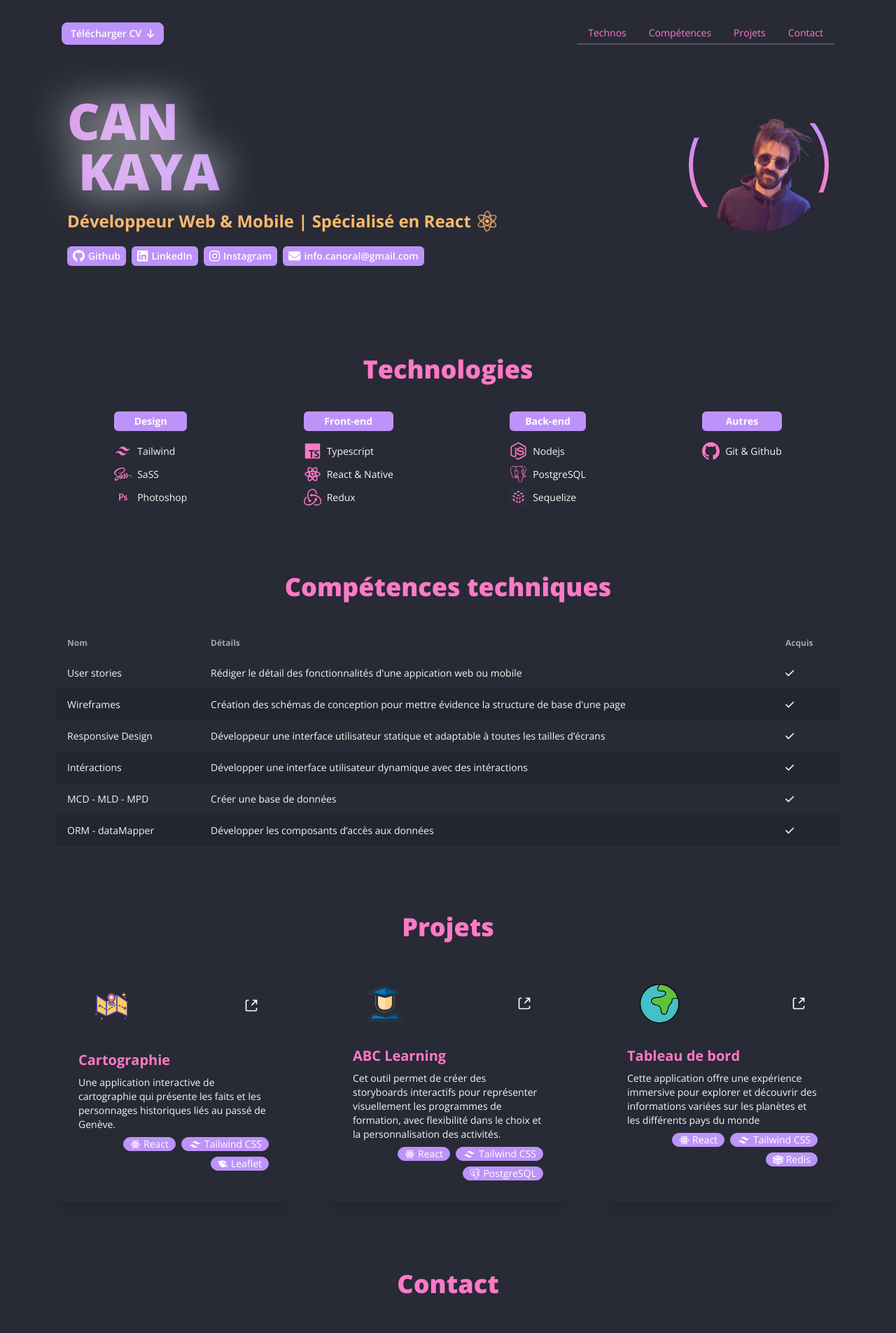
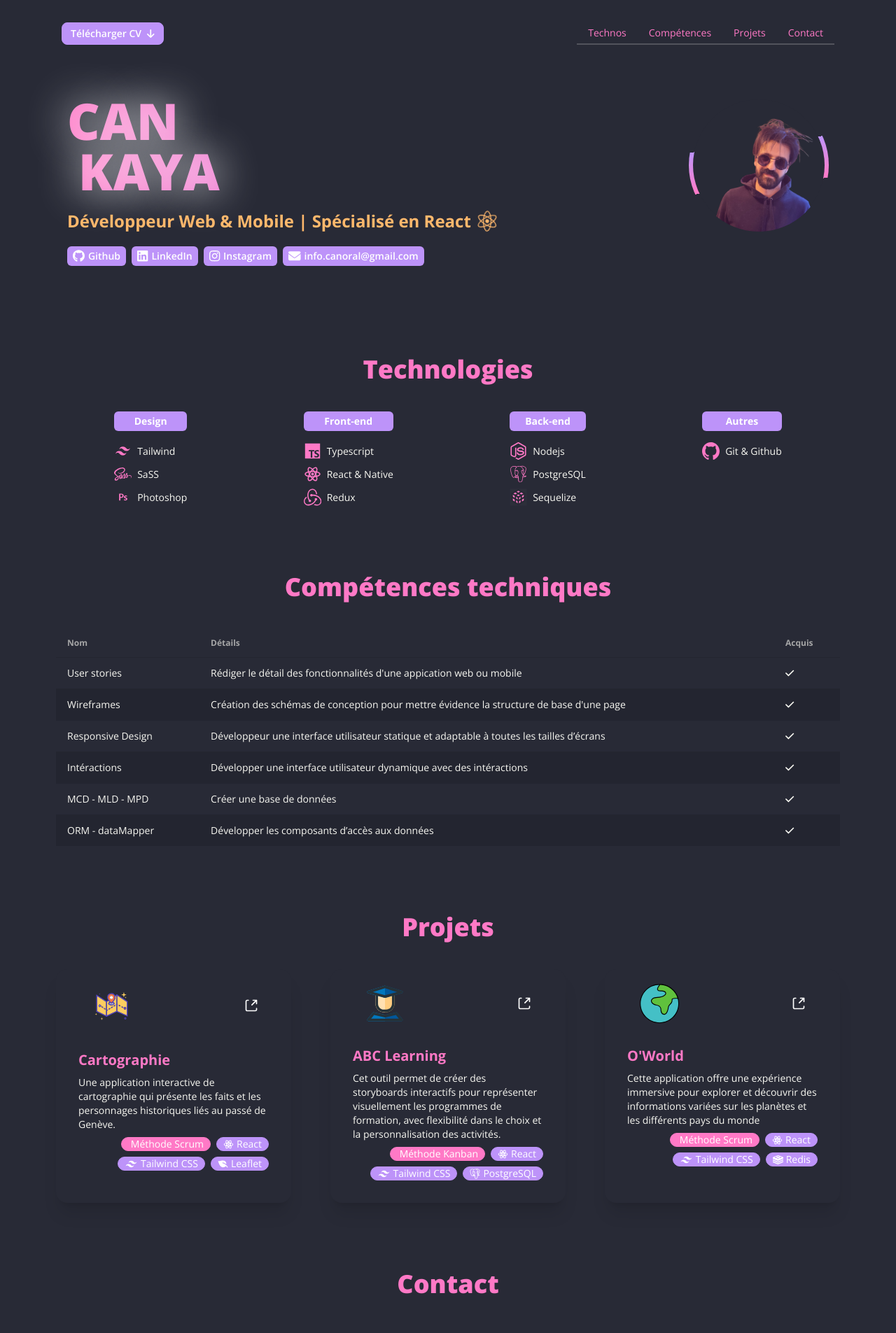
Before and after one commit to caankaya/Portfolio, a React (Vite) app: page / in a window 1280 px wide. Shown: the top 1905 px of the page at 70% size. Built offline with nearby package versions, Linux system fonts and the light colour scheme.

Commit message:
feat: :lipstick: Retouche CSS

```diff
--- a/src/App/App.tsx
+++ b/src/App/App.tsx
@@ -76,7 +76,7 @@ function App() {
             </Link>
           </div>
         </div>
-        <div className="article-right before:bg-gradient-to-r from-primary to-secondary max-sm:flex max-sm:mb-5 max-sm:w-[150px] max-sm:h-[150px] after:bg-base-100 max-sm:after:inset-1 after:inset-[6px]">
+        <div className="article-right before:bg-gradient-to-r from-primary to-secondary max-sm:flex w-[200px] h-[200px] max-sm:w-[125px] max-sm:h-[125px] max-sm:mb-5 after:bg-base-100 max-sm:after:inset-1 after:inset-[6px]">
           <div className="content">
             <img id="photo" src="about.png" alt="photo de profil" />
           </div>
--- a/src/Projects/Projects.tsx
+++ b/src/Projects/Projects.tsx
@@ -84,6 +84,9 @@ export default function Projects() {
                 au passé de Genève.
               </p>
               <div className="card-actions justify-end">
+                <div className="badge badge-primary">
+                  <span className="ml-1 text-white">Méthode Scrum</span>
+                </div>
                 <div className="badge badge-secondary">
                   <svg width="15px" height="15px" viewBox="0 0 24 24" xmlns="http://www.w3.org/2000/svg" fill="#ffffff">
                     <g id="SVGRepo_bgCarrier" strokeWidth="0"></g>
@@ -198,6 +201,9 @@ export default function Projects() {
                 formation, avec flexibilité dans le choix et la personnalisation des activités.
               </p>
               <div className="card-actions justify-end">
+                <div className="badge badge-primary">
+                  <span className="ml-1 text-white">Méthode Kanban</span>
+                </div>
                 <div className="badge badge-secondary">
                   <svg width="15px" height="15px" viewBox="0 0 24 24" xmlns="http://www.w3.org/2000/svg" fill="#ffffff">
                     <g id="SVGRepo_bgCarrier" strokeWidth="0"></g>
@@ -300,12 +306,15 @@ export default function Projects() {
               </svg>
             </div>
             <div className="card-body">
-              <h2 className="card-title font-bold text-primary">Tableau de bord</h2>
+              <h2 className="card-title font-bold text-primary">O'World</h2>
               <p className="text-sm max-sm:text-xs">
                 Cette application offre une expérience immersive pour explorer et découvrir des informations variées sur
                 les planètes et les différents pays du monde
               </p>
               <div className="card-actions justify-end">
+                <div className="badge badge-primary">
+                  <span className="ml-1 text-white">Méthode Scrum</span>
+                </div>
                 <div className="badge badge-secondary">
                   <svg width="15px" height="15px" viewBox="0 0 24 24" xmlns="http://www.w3.org/2000/svg" fill="#ffffff">
                     <g id="SVGRepo_bgCarrier" strokeWidth="0"></g>
--- a/src/styles/index.css
+++ b/src/styles/index.css
@@ -41,7 +41,7 @@ h1 {
   background-clip: text;
   -webkit-text-fill-color: transparent;
   background-size: 300% 300%;
-  animation: gradient 8s ease-in-out infinite;
+  animation: gradient 6s ease-in-out infinite;
   transition: 0.5s;
 }
 
@@ -71,17 +71,13 @@ h1 :last-child {
 
 .article-right {
   position: relative;
-  width: 200px;
-  height: 200px;
   border-radius: 50%;
   overflow: hidden;
 }
 .article-right::before {
   content: "";
   position: absolute;
-  inset: -50px 50px;
-
-  /* background: linear-gradient(360deg, #08ecf3, #966fb3); */
+  inset: -50% 35%;
   transition: 0.5s;
   animation: animate 8s linear infinite;
 }
--- a/tailwind.config.js
+++ b/tailwind.config.js
@@ -3,12 +3,9 @@ export default {
   content: ["./index.html", "./src/**/*.{js,ts,jsx,tsx}"],
   theme: {
     extend: {
-      // colors: {
-      //   fillPrimary: "text-primary", // Exemple de couleur primaire
-      //   fillSecondary: "text-secondary", // Exemple de couleur secondaire
-      //   fillAccent: "text-accent", // Exemple de couleur d'accent
-      //   // Ajoutez d'autres couleurs personnalisées selon vos besoins
-      // },
+      screens: {
+        "max-md": "767px",
+      },
     },
   },
   plugins: [require("daisyui")],
```
